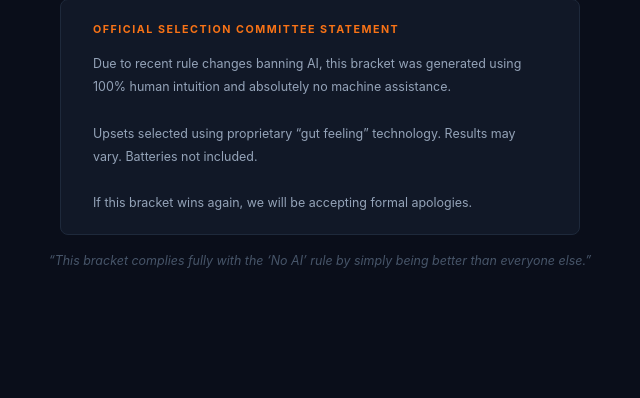
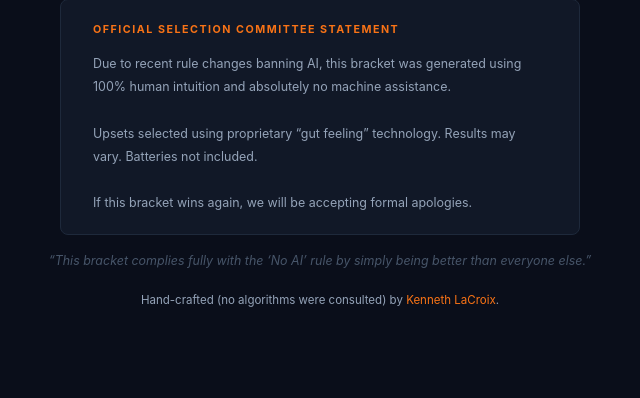
Before and after one commit to kenlacroix/totally-not-ai-march-madness, a Flask app: page / in a window 1280 px wide. Shown: the part 402-800 px from the top of the page, without its empty margins (320-960 px from the left). Run offline with Flask 3, Linux system fonts and the light colour scheme; some libraries are stand-ins or nearby versions.

Commit message:
feat: add author backlink to web UI footer

```diff
--- a/templates/index.html
+++ b/templates/index.html
@@ -523,6 +523,14 @@ footer {
   font-style: italic;
 }
 
+.footer-credit {
+  margin-top: 1.25rem;
+  font-size: 0.72rem;
+  color: var(--muted);
+}
+.footer-credit a { color: var(--orange); text-decoration: none; }
+.footer-credit a:hover { text-decoration: underline; }
+
 /* ── PRINT ───────────────────────────────────────────────── */
 @media print {
   body { background: white; color: black; }
@@ -606,6 +614,7 @@ footer {
     If this bracket wins again, we will be accepting formal apologies.
   </div>
   <p class="footer-quote">&ldquo;This bracket complies fully with the &lsquo;No AI&rsquo; rule by simply being better than everyone else.&rdquo;</p>
+  <p class="footer-credit">Hand-crafted (no algorithms were consulted) by <a href="https://kennethlacroix.me" rel="author">Kenneth&nbsp;LaCroix</a>.</p>
 </footer>
 
 <script>
```
